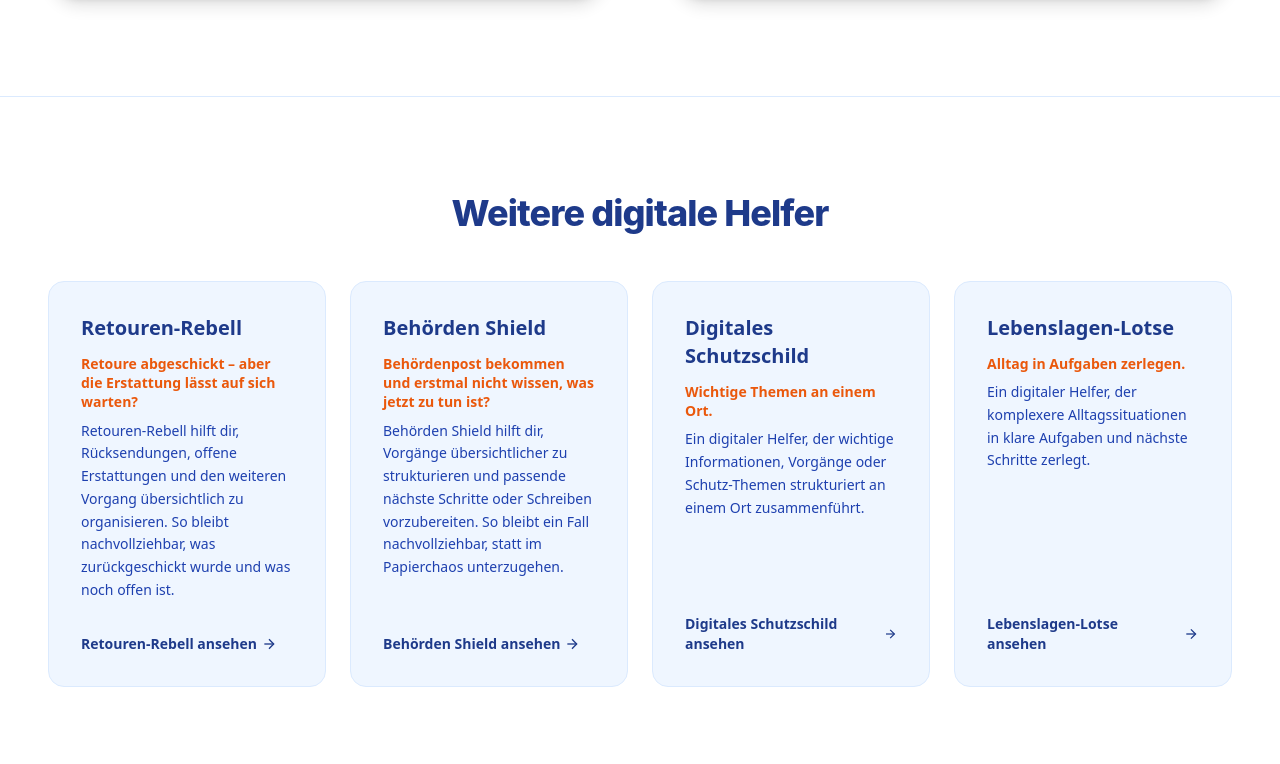
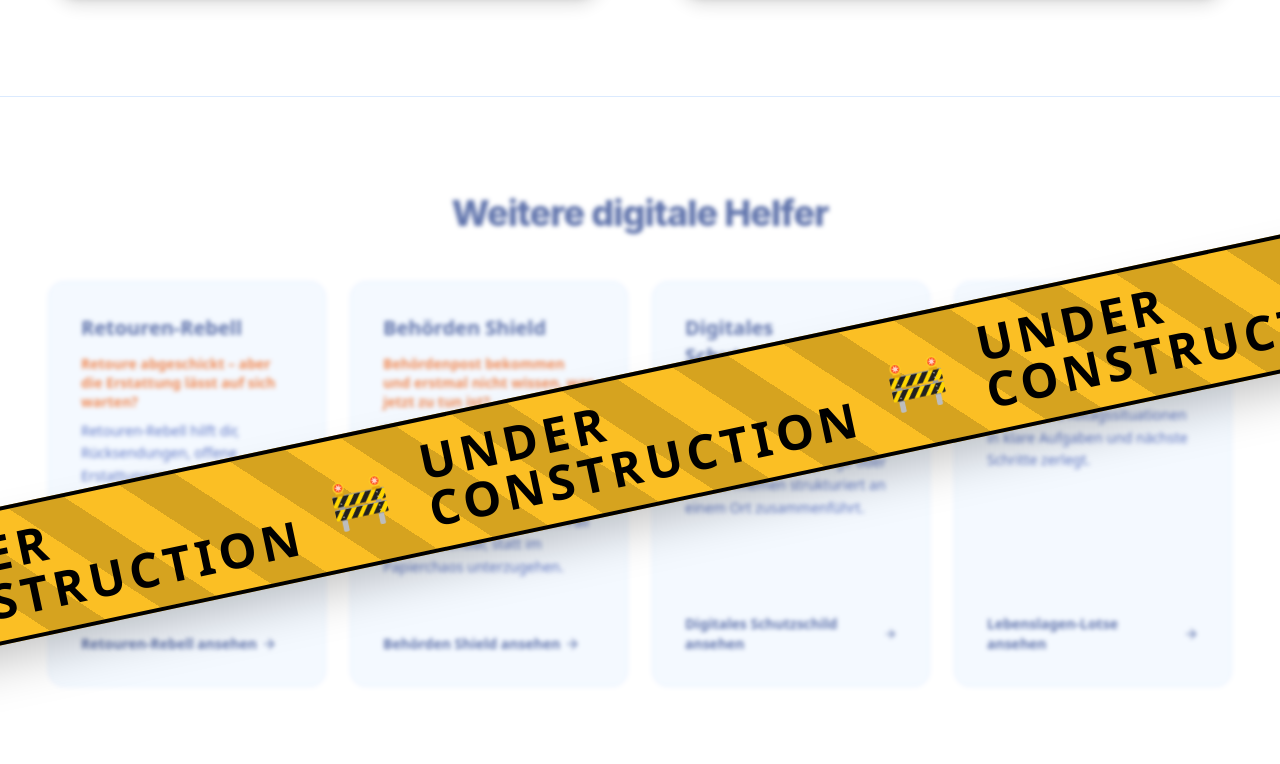
Before and after one commit to olli1270baok/RealLife, a Next.js app: page / in a window 1280 px wide. Shown: the part 4576-5340 px from the top of the page. Built offline with nearby package versions, Linux system fonts and the light colour scheme.

Commit message:
feat: Add under construction warning tape over Weitere Apps section

```diff
--- a/src/app/page.tsx
+++ b/src/app/page.tsx
@@ -332,7 +332,22 @@ export default function Homepage() {
       </section>
 
       {/* 4. WEITERE APPS */}
-      <section className="py-24 px-6 lg:px-12 max-w-screen-2xl mx-auto bg-white border-t border-[#dbeafe]">
+      <section className="relative py-24 px-6 lg:px-12 max-w-screen-2xl mx-auto bg-white border-t border-[#dbeafe] overflow-hidden">
+
+        {/* UNDER CONSTRUCTION OVERLAY */}
+        <div className="absolute inset-0 z-50 flex items-center justify-center bg-white/30 backdrop-blur-[2px] pointer-events-none">
+          <div
+            className="transform -rotate-6 md:-rotate-12 bg-[#fbbf24] text-black font-black text-3xl md:text-5xl py-4 px-[150%] shadow-2xl border-y-4 border-black flex items-center gap-8 tracking-widest uppercase"
+            style={{ backgroundImage: 'repeating-linear-gradient(45deg, transparent, transparent 40px, rgba(0,0,0,0.15) 40px, rgba(0,0,0,0.15) 80px)' }}
+          >
+            <span>Under Construction</span>
+            <span>🚧</span>
+            <span>Under Construction</span>
+            <span>🚧</span>
+            <span>Under Construction</span>
+          </div>
+        </div>
+
         <h2 className="text-3xl lg:text-4xl font-extrabold text-[#1e3a8a] tracking-tight mb-12 text-center" style={{ fontFamily: 'var(--font-head)' }}>Weitere digitale Helfer</h2>
 
         <div className="grid grid-cols-1 md:grid-cols-2 lg:grid-cols-4 gap-6">
```
